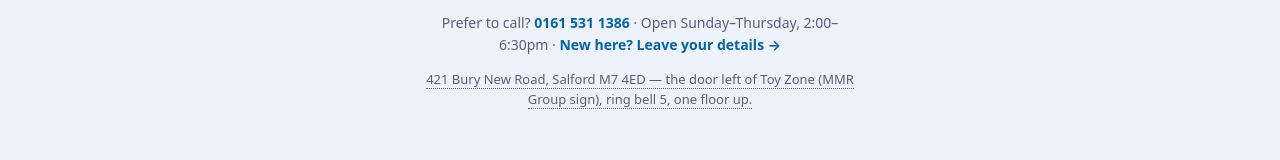
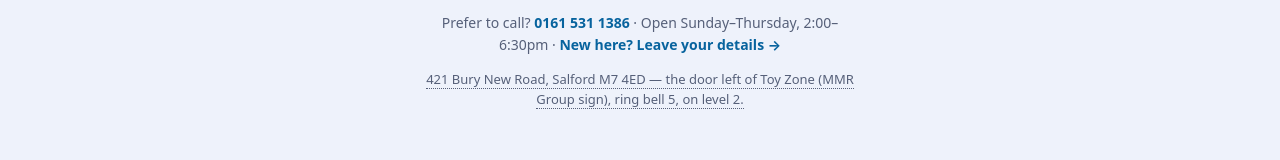
Before and after one commit to chlomo2001/kosher-connect-web, a Next.js app: page /welcome in a window 1280 px wide. Shown: the part 4210-4370 px from the top of the page. Built offline with nearby package versions, Linux system fonts and the light colour scheme; no server answers.

Commit message:
welcome: office is on level 2 (fix directions EN/HE + JSON-LD)
Co-Authored-By: Claude Opus 4.8 <noreply@anthropic.com>

```diff
--- a/pages/welcome.js
+++ b/pages/welcome.js
@@ -94,7 +94,7 @@ const T = {
     fOk: 'Thanks — we’ve got it and we’ll be in touch.', fErr: 'Couldn’t send — please call us on 0161 531 1386.',
     fBadName: 'Please enter your name.', fBadContact: 'Please enter a valid phone number or email address.',
     preferCall: 'Prefer to call?', joinCta: 'New here? Leave your details →',
-    address: '421 Bury New Road, Salford M7 4ED — the door left of Toy Zone (MMR Group sign), ring bell 5, one floor up.',
+    address: '421 Bury New Road, Salford M7 4ED — the door left of Toy Zone (MMR Group sign), ring bell 5, on level 2.',
     hoursLabel: 'Open',
     rights: 'All rights reserved.',
     tradingName: 'Kosher Connect is a trading name of Hatsluche Ltd.',
@@ -162,7 +162,7 @@ const T = {
     fOk: 'תודה — קיבלנו וניצור קשר.', fErr: 'לא הצלחנו לשלוח — התקשרו אלינו 0161 531 1386.',
     fBadName: 'נא להזין שם.', fBadContact: 'נא להזין מספר טלפון או כתובת אימייל תקינים.',
     preferCall: 'מעדיפים להתקשר?', joinCta: 'חדשים כאן? השאירו פרטים ←',
-    address: '421 בורי ניו רואד, סלפורד M7 4ED — הדלת משמאל ל־Toy Zone (שלט MMR Group), לצלצל בפעמון 5, קומה ראשונה.',
+    address: '421 בורי ניו רואד, סלפורד M7 4ED — הדלת משמאל ל־Toy Zone (שלט MMR Group), לצלצל בפעמון 5, קומה 2.',
     hoursLabel: 'שעות פתיחה',
     rights: 'כל הזכויות שמורות.',
     tradingName: 'כשר קונקט הוא שם מסחרי של Hatsluche Ltd.',
@@ -182,7 +182,7 @@ const LD_JSON = JSON.stringify({
   url: 'https://kosher-connect.com/welcome',
   address: {
     '@type': 'PostalAddress',
-    streetAddress: '421 Bury New Road, First Floor',
+    streetAddress: '421 Bury New Road, Level 2',
     addressLocality: 'Salford',
     addressRegion: 'Greater Manchester',
     postalCode: 'M7 4ED',
```
